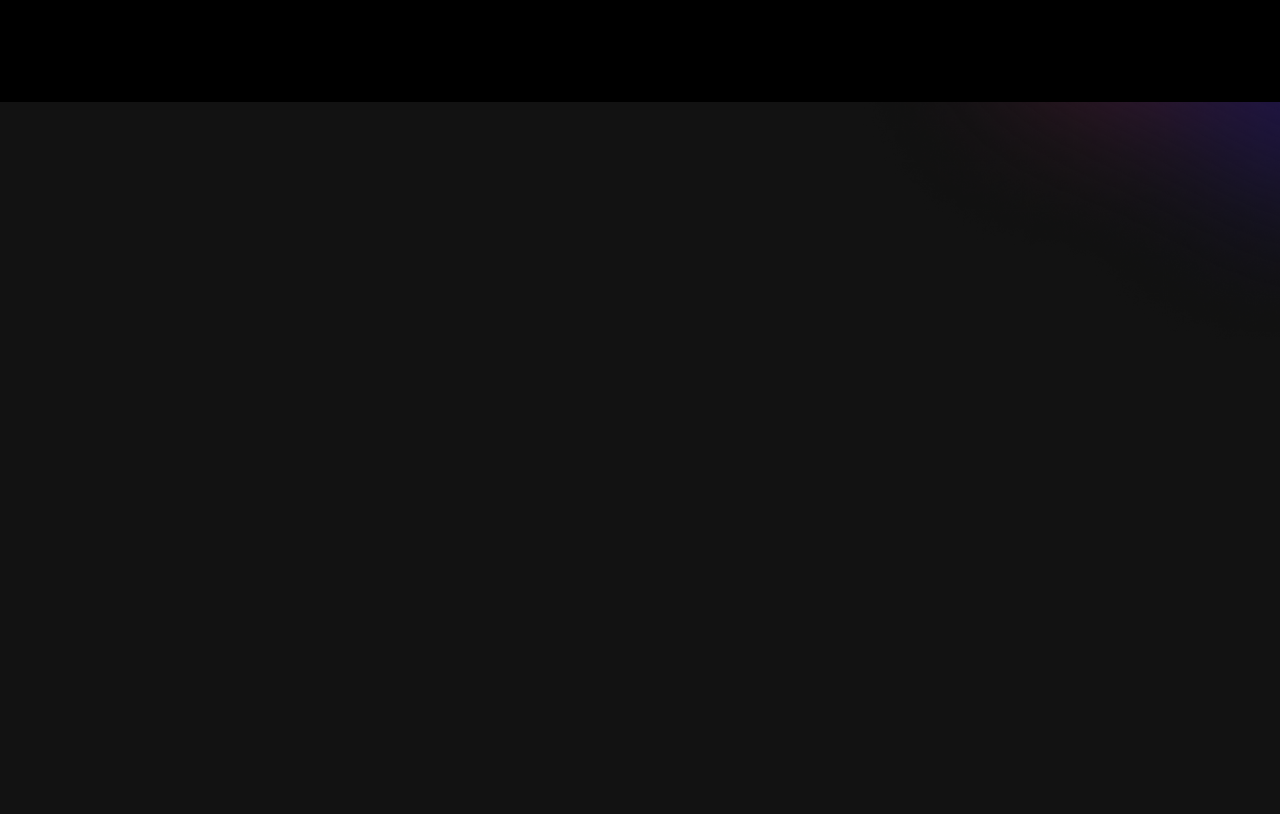
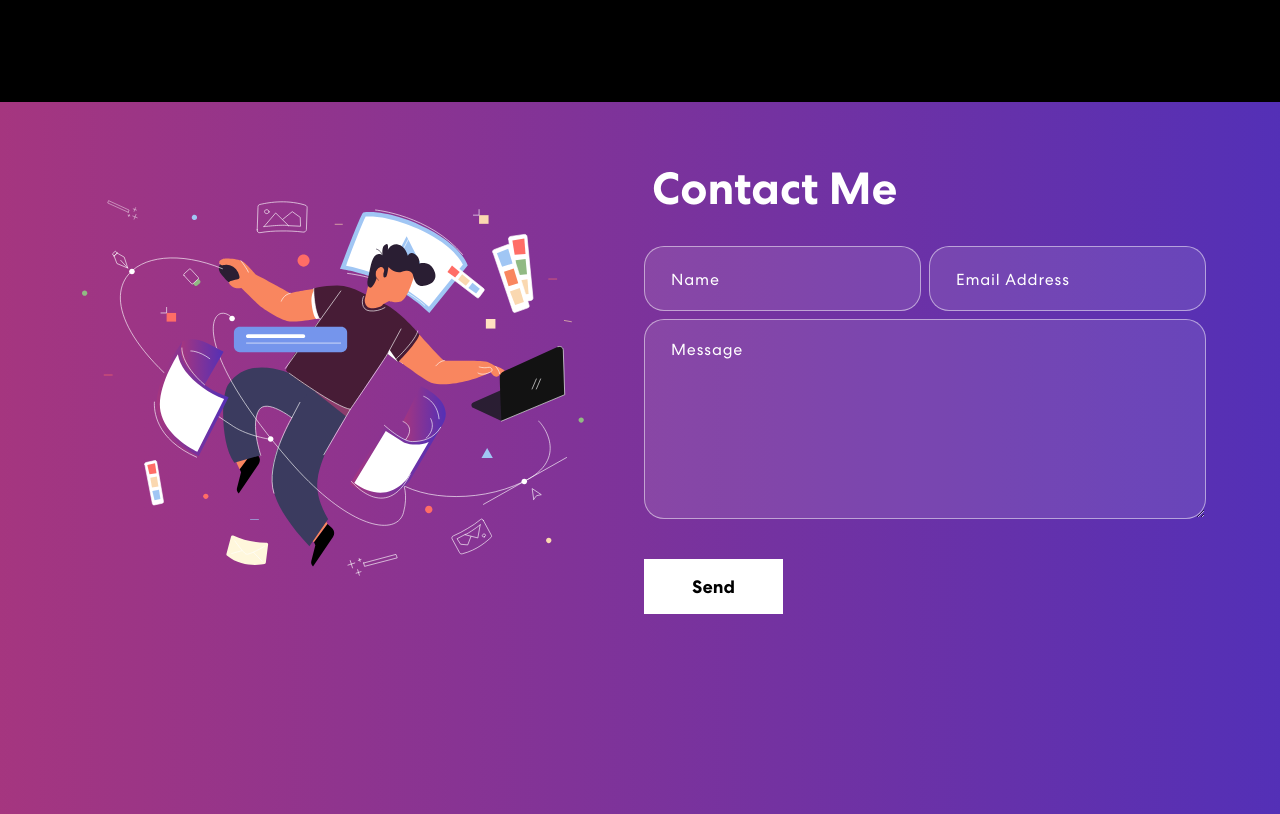
Before and after one commit to esmegl/software-portfolio, a React (Create React App) app: page / in a window 1280 px wide. Shown: the part 1645-2459 px from the top of the page. Before the commit the page ends 2006 px from the top, so only its background shows below. Built offline with nearby package versions, Linux system fonts and the light colour scheme.

Commit message:
Added Contact component and updated index.html

```diff
--- a/package.json
+++ b/package.json
@@ -9,10 +9,12 @@
     "@testing-library/user-event": "^13.5.0",
     "bootstrap": "^5.2.1",
     "react": "^18.2.0",
+    "react-animated-css": "^1.2.1",
     "react-bootstrap": "^2.5.0",
     "react-bootstrap-icons": "^1.8.4",
     "react-dom": "^18.2.0",
     "react-multi-carousel": "^2.8.2",
+    "react-on-screen": "^2.1.1",
     "react-scripts": "5.0.1",
     "web-vitals": "^2.1.4"
   },
--- a/public/index.html
+++ b/public/index.html
@@ -9,6 +9,9 @@
       name="description"
       content="Web site created using create-react-app"
     />
+    <meta http-equiv='cache-control' content='no-cache'>
+    <meta http-equiv='expires' content='0'>
+    <meta http-equiv='pragma' content='no-cache'>
     <link rel="apple-touch-icon" href="%PUBLIC_URL%/logo192.png" />
     <!--
       manifest.json provides metadata used when your web app is installed on a
--- a/src/App.js
+++ b/src/App.js
@@ -6,6 +6,7 @@
 import { Banner } from './components/Banner';
 import { Skills } from './components/Skills';
 import { Projects } from './components/Projects';
+import { Contact } from './components/Contact';
 
 
 function App() {
@@ -15,6 +16,7 @@
     <Banner/>
     <Skills/>
     <Projects/>
+    <Contact/>
     </div>
   );
 }
--- /dev/null
+++ b/src/components/Contact.js
@@ -0,0 +1,87 @@
+import { useState } from "react";
+import { Container, Row, Col } from "react-bootstrap";
+import contactImg from "../assets/images/contact-img.svg";
+// import 'animate.css';
+import TrackVisibility from 'react-on-screen';
+
+export const Contact = () => {
+  const formInitialDetails = {
+    name: '',
+    email: '',
+    message: ''
+  }
+  const [formDetails, setFormDetails] = useState(formInitialDetails);
+  const [buttonText, setButtonText] = useState('Send');
+  const [status, setStatus] = useState({});
+
+  const onFormUpdate = (category, value) => {
+      setFormDetails({
+        ...formDetails,
+        [category]: value
+      })
+  }
+
+  const handleSubmit = async (e) => {
+    e.preventDefault();
+    setButtonText("Sending...");
+    let response = await fetch("http://localhost:5000/contact", {
+      method: "POST",
+      headers: {
+        "Content-Type": "application/json;charset=utf-8",
+      },
+      body: JSON.stringify(formDetails),
+    });
+    setButtonText("Send");
+    let result = await response.json();
+    setFormDetails(formInitialDetails);
+    if (result.code == 200) {
+      setStatus({ succes: true, message: 'Message sent successfully'});
+    } else {
+      setStatus({ succes: false, message: 'Something went wrong, please try again later.'});
+    }
+  };
+
+  return (
+    <section className="contact" id="connect">
+      <Container>
+        <Row className="align-items-center">
+          <Col size={12} md={6}>
+            <TrackVisibility>
+              {({ isVisible }) =>
+                <img className={isVisible ? "animate__animated animate__zoomIn" : ""} src={contactImg} alt="Contact Me"/>
+              }
+            </TrackVisibility>
+          </Col>
+          <Col size={12} md={6}>
+            <TrackVisibility>
+              {({ isVisible }) =>
+                <div className={isVisible ? "animate__animated animate__fadeIn" : ""}>
+                <h2>Contact Me</h2>
+                <form onSubmit={handleSubmit}>
+                  <Row>
+                    <Col size={12} sm={6} className="px-1">
+                      <input type="text" value={formDetails.name} placeholder="Name" onChange={(e) => onFormUpdate('name', e.target.value)} />
+                    </Col>
+                    <Col size={12} sm={6} className="px-1">
+                      <input type="email" value={formDetails.email} placeholder="Email Address" onChange={(e) => onFormUpdate('email', e.target.value)} />
+                    </Col>
+                    <Col size={12} className="px-1">
+                      <textarea rows="6" value={formDetails.message} placeholder="Message" onChange={(e) => onFormUpdate('message', e.target.value)}></textarea>
+                      <button type="submit"><span>{buttonText}</span></button>
+                    </Col>
+                    {
+                      status.message &&
+                      <Col>
+                        <p className={status.success === false ? "danger" : "success"}>{status.message}</p>
+                      </Col>
+                    }
+                  </Row>
+                </form>
+              </div>}
+            </TrackVisibility>
+          </Col>
+        </Row>
+      </Container>
+    </section>
+  )
+}
```
Also changed, not shown: src/assets/images/astronaut.svg (added), 1 other file (tests, documents, lock files or other folders).
